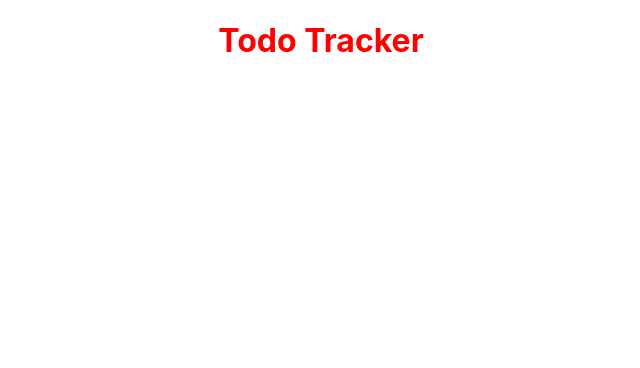
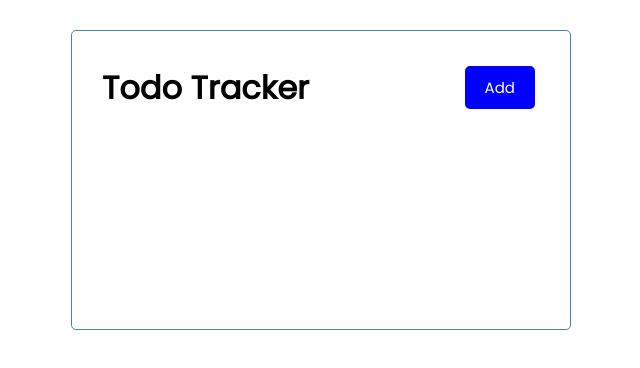
Before and after one commit to YadavGulshan/todo-tracker, a React (Create React App) app: page / in a window 1280 px wide. Shown: the top 368 px of the page, without its empty margins (319-959 px from the left). Built offline with nearby package versions, Linux system fonts and the light colour scheme.

Commit message:
added a button

```diff
--- a/src/App.jsx
+++ b/src/App.jsx
@@ -2,7 +2,7 @@
 import './App.css';
 function App() {
   return (
-    <div className="App">
+    <div className="container">
       <Header />
     </div>
   );
--- a/src/components/Header.jsx
+++ b/src/components/Header.jsx
@@ -1,15 +1,15 @@
 import PropTypes from 'prop-types'
-
+import Button from './button'
 const Header = (argument) => {
     return (
-        <header>
+        <header className="header">
             <h1 style={HeaderStyle}>{argument.title}</h1>
+            <Button text="Add" color="blue" />
         </header>
     )
 }
 
 const HeaderStyle = {
-    color: 'red',
 }
 Header.defaultProps = {
     title: "Todo Tracker"
--- /dev/null
+++ b/src/components/button.jsx
@@ -0,0 +1,13 @@
+import React from 'react'
+import PropTypes from 'prop-types'
+function Button({ color, text }) {
+    return (
+        <button className="btn" style={{ backgroundColor: color }}>{text}</button>
+    )
+}
+
+Button.propTypes = {
+    text: PropTypes.string.isRequired
+}
+
+export default Button
--- a/src/index.css
+++ b/src/index.css
@@ -1,13 +1,111 @@
-body {
-  margin: 0;
-  font-family: -apple-system, BlinkMacSystemFont, 'Segoe UI', 'Roboto', 'Oxygen',
-    'Ubuntu', 'Cantarell', 'Fira Sans', 'Droid Sans', 'Helvetica Neue',
-    sans-serif;
-  -webkit-font-smoothing: antialiased;
-  -moz-osx-font-smoothing: grayscale;
+@import url('https://fonts.googleapis.com/css2?family=Poppins:wght@300;400&display=swap');
+* {
+    box-sizing: border-box;
+    margin: 0;
+    padding: 0;
 }
 
-code {
-  font-family: source-code-pro, Menlo, Monaco, Consolas, 'Courier New',
-    monospace;
+body {
+    font-family: 'Poppins', sans-serif;
 }
+
+.container {
+    max-width: 500px;
+    margin: 30px auto;
+    overflow: auto;
+    min-height: 300px;
+    border: 1px solid steelblue;
+    padding: 30px;
+    border-radius: 5px;
+}
+
+.header {
+    display: flex;
+    justify-content: space-between;
+    align-items: center;
+    margin-bottom: 20px;
+}
+
+.btn {
+    display: inline-block;
+    background: #000;
+    color: #fff;
+    border: none;
+    padding: 10px 20px;
+    margin: 5px;
+    border-radius: 5px;
+    cursor: pointer;
+    text-decoration: none;
+    font-size: 15px;
+    font-family: inherit;
+}
+
+.btn:focus {
+    outline: none;
+}
+
+.btn:active {
+    transform: scale(0.98);
+}
+
+.btn-block {
+    display: block;
+    width: 100%;
+}
+
+.task {
+    background: #f4f4f4;
+    margin: 5px;
+    padding: 10px 20px;
+    cursor: pointer;
+}
+
+.task.reminder {
+    border-left: 5px solid green;
+}
+
+.task h3 {
+    display: flex;
+    align-items: center;
+    justify-content: space-between;
+}
+
+.add-form {
+    margin-bottom: 40px;
+}
+
+.form-control {
+    margin: 20px 0;
+}
+
+.form-control label {
+    display: block;
+}
+
+.form-control input {
+    width: 100%;
+    height: 40px;
+    margin: 5px;
+    padding: 3px 7px;
+    font-size: 17px;
+}
+
+.form-control-check {
+    display: flex;
+    align-items: center;
+    justify-content: space-between;
+}
+
+.form-control-check label {
+    flex: 1;
+}
+
+.form-control-check input {
+    flex: 2;
+    height: 20px;
+}
+
+footer {
+    margin-top: 30px;
+    text-align: center;
+}
```
Also changed, not shown: src/App.css (indentation only).
